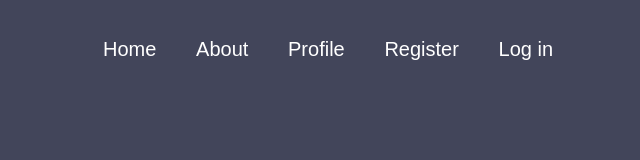
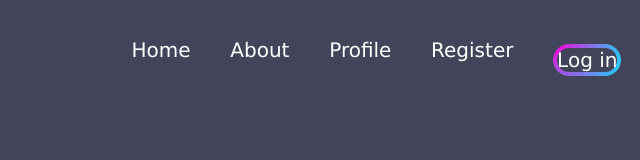
Before and after one commit to ravidesai001/monkey, a plain HTML site: page index.html in a window 1280 px wide. Shown: the whole page, without its empty margins (640-1280 px from the left). Drawn offline with Linux system fonts and the light colour scheme.

Commit message:
monkey version 2

```diff
--- a/index.html
+++ b/index.html
@@ -12,10 +12,9 @@
             <li><a href="#">About</a></li>
             <li><a href="#">Profile</a></li>
             <li><a href="#">Register</a></li>
-            <li><a href="#">Log in</a></li>
+            <li><a href="#" class="Login-btn"><span>Log in</span></a></li>
         </ul>
     </nav>
-
 
 </body>
 
--- a/style.css
+++ b/style.css
@@ -37,6 +37,23 @@ ul li a  {
 
 li {
     padding-right: 3%;
-    font-family: sans-serif;
+    font-family: Verdana, Geneva, Tahoma, sans-serif;
 
 }
+
+.Login-btn {
+    top: 5.5%;
+    position: absolute;
+    text-decoration: none;
+    color: #fff;
+    border: 4px solid transparent;
+    border-radius: 100px;
+    background-image: linear-gradient(#42455a,#42455a), radial-gradient(circle at top left,#fd00da,#19d7f8);
+    background-origin: border-box;
+    background-clip: content-box, border-box;
+}
+
+.Login-btn span {
+    display: block;
+    padding: 100%, 100px;
+}
```
